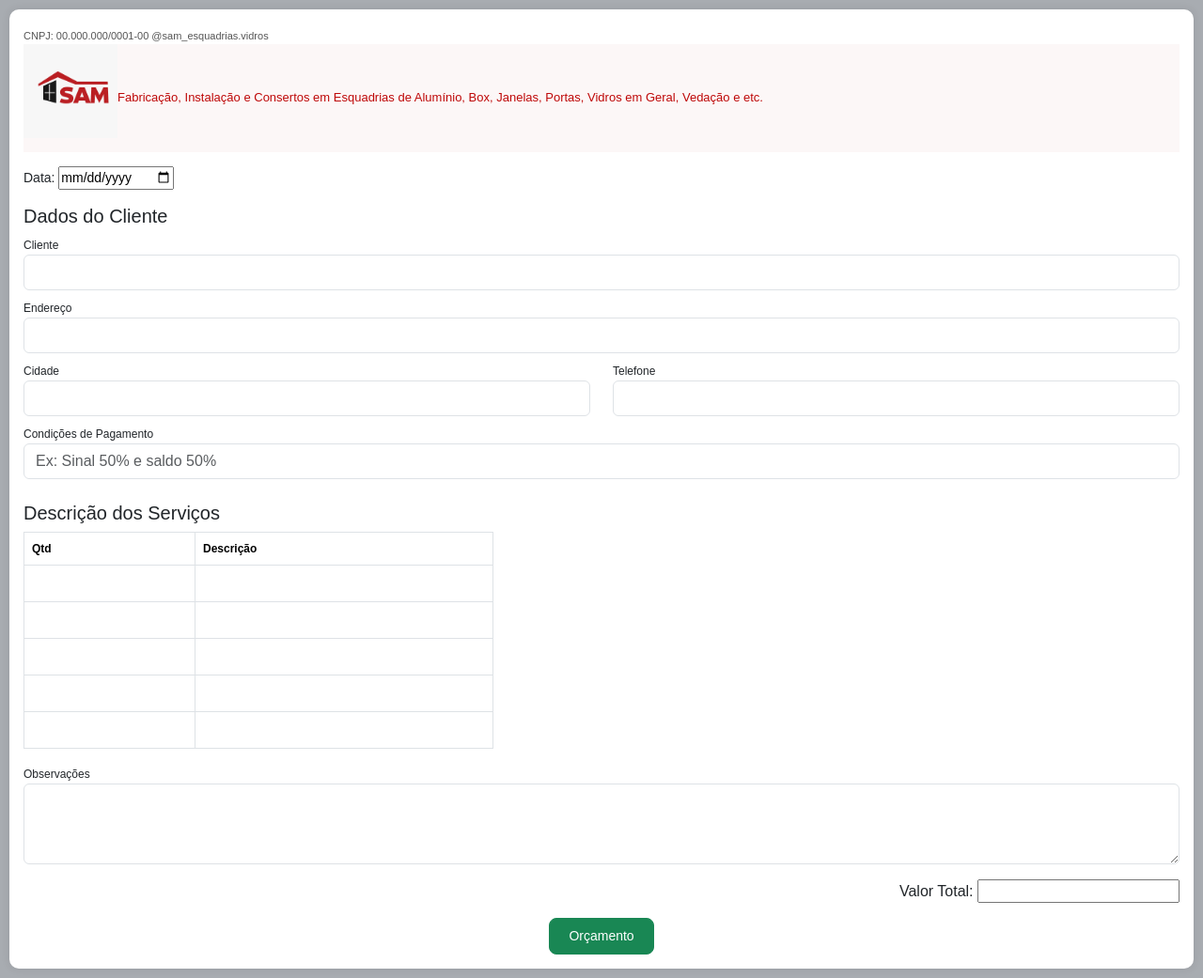
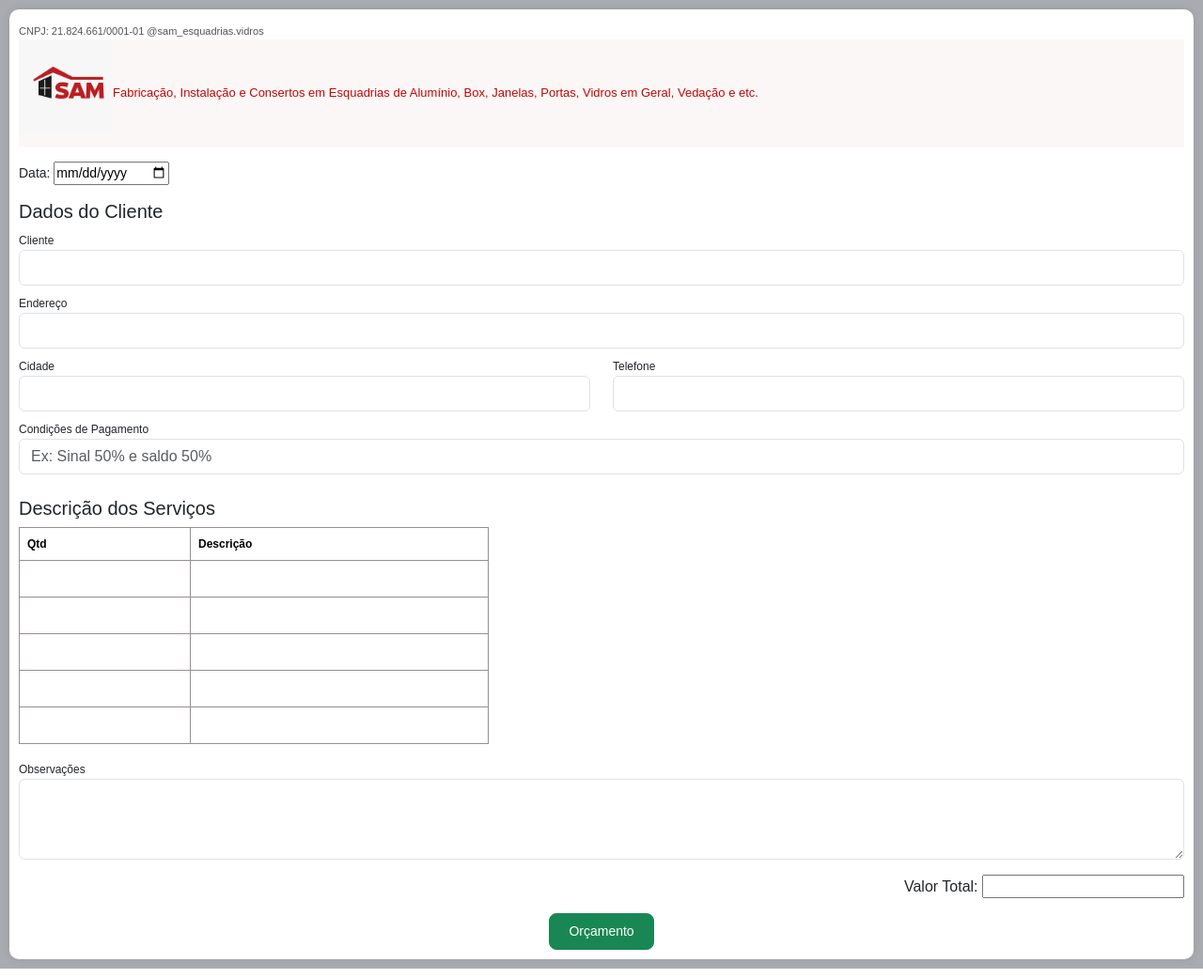
Before and after one commit to FagAlmeida/orcamento_facil, a Flask app: page / in a window 1280 px wide. Shown: the whole page at 94% size. Run offline with Flask 3, Linux system fonts and the light colour scheme; some libraries are stand-ins or nearby versions.

Commit message:
vai bucetaaaaaa

```diff
--- a/templates/inicial.html
+++ b/templates/inicial.html
@@ -16,7 +16,7 @@
       max-width: 100%;
       margin: 10px;
       background: #fff;
-      padding: 15px;
+      padding: 10px;
       border-radius: 10px;
       box-shadow: 0 0 10px rgba(0,0,0,0.1);
     }
@@ -50,6 +50,11 @@
       margin: 5px 0 0 0;
     }
 
+    .table-bordered td,
+    .table-bordered th {
+      border: 1px solid #978f8f; /* cor preta */
+    }
+
     .table {
       font-size: 12px;
       overflow-x: auto;
@@ -61,12 +66,14 @@
       border: none;
       padding: 2px 5px;
       box-sizing: border-box;
+
     }
 
     .table td input[name="descricao"] {
       white-space: normal;
       word-wrap: break-word;
       min-width: 300px;
+
     }
 
     .table td {
@@ -97,13 +104,14 @@
       margin-top: 5px;   /* espaço acima */
     }
 
+
   </style>
 </head>
 <body>
 
 <div class="orcamento-container" id="orcamento">
 
-<div class="info-extra">CNPJ: 00.000.000/0001-00 @sam_esquadrias.vidros</div>
+<div class="info-extra">CNPJ: 21.824.661/0001-01 @sam_esquadrias.vidros</div>
   <!-- Cabeçalho -->
   <div class="header-logo">
     <div class="d-flex align-items-center">
```
